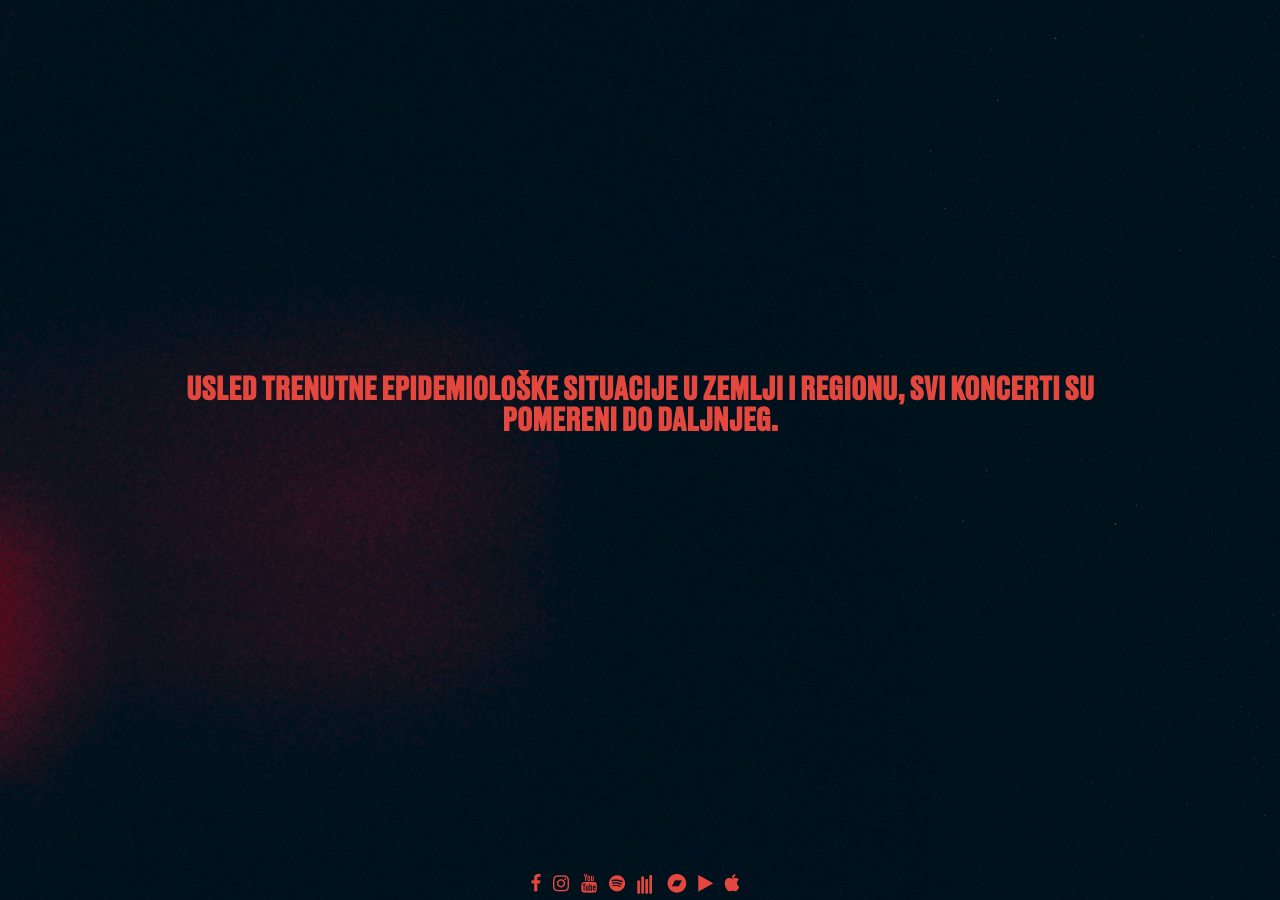
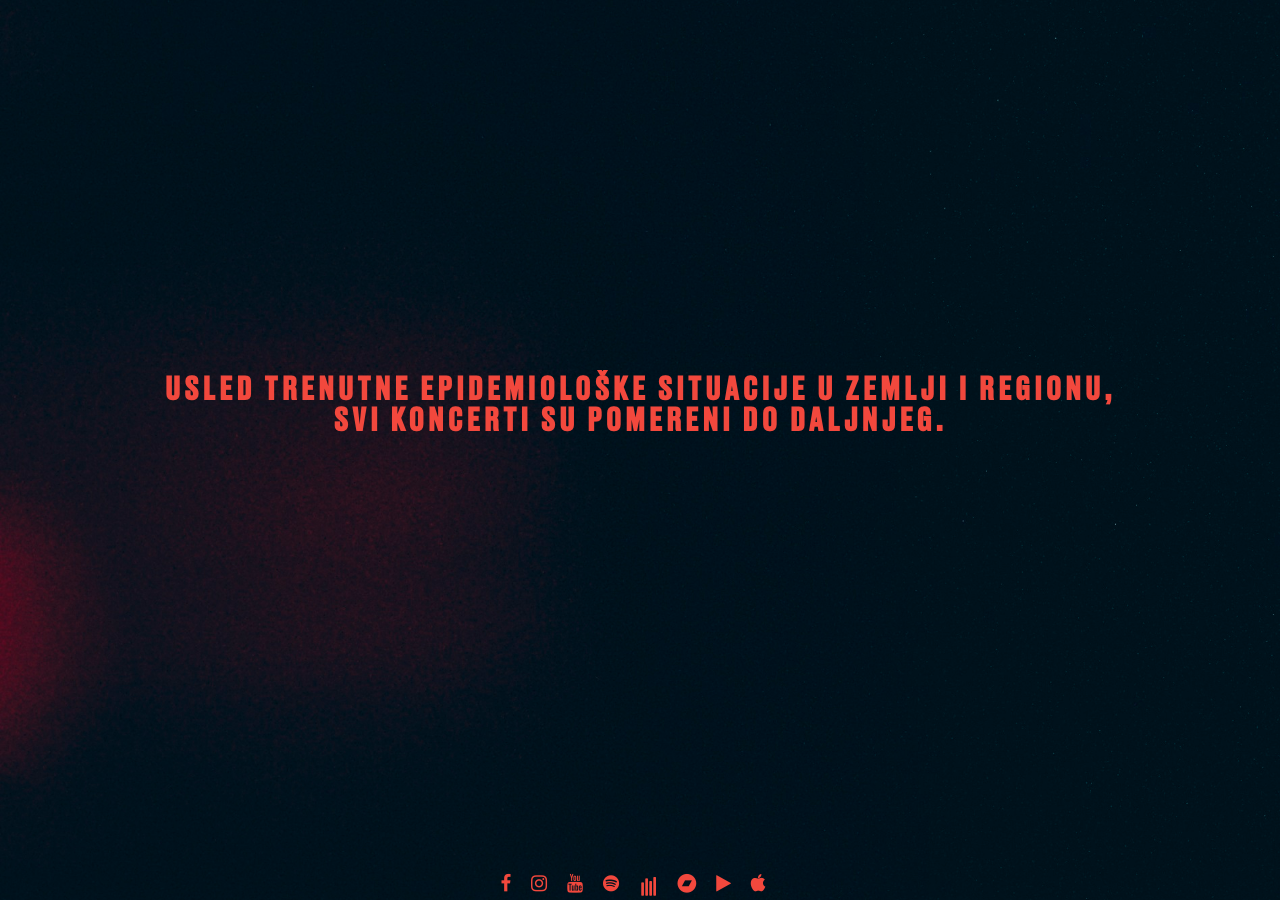
Before and after one commit to buckesidi/buckesidi.github.io, a Jekyll site: the page built from koncerti.md, in a window 1280 px wide. Built offline with Jekyll 4.4.1, drawn with Linux system fonts in a browser that asks for light colours.

Commit message:
organized colors and fonts

```diff
--- a/css/main.css
+++ b/css/main.css
@@ -16,7 +16,7 @@
 
 html,
 body {
-    background: #0d101c;
+    background: #131422;
     margin: 0;
     min-height: 100vh;
     position: relative;
@@ -30,8 +30,6 @@ body {
     background-size: cover;
     min-height: 100vh;
     -webkit-font-smoothing: antialiased;
-    font-family: 'Barlow Condensed', sans-serif;
-    font-weight: bolder;
     display: flex;
     justify-content: center;
     align-items: center;
@@ -39,6 +37,8 @@ body {
 
 body {
     font-family: 'DrukText', sans-serif;
+    font-weight: bolder;
+    letter-spacing: 4px;
 }
 
 img {
@@ -58,9 +58,9 @@ img {
 
 .button {
   background-color: Transparent;
-  border-bottom: 0.1em solid #e4473d;
+  border-bottom: 0.1em solid #f2483d;
   padding: 0.2em;
-  color: #e4473d;
+  color: #f2483d;
   text-align: center;
   text-decoration: none;
   display: inline-block;
@@ -76,7 +76,7 @@ h2 {
     text-align: center;
     font-size: 2.5rem;
     font-style: normal;
-    color: #e4473d;
+    color: #f2483d;
     text-decoration: none;
 }
 
@@ -145,7 +145,7 @@ iframe {
 }
 
 footer {
-    color: #e4473d;
+    color: #f2483d;
     margin: 2rem 0 .5rem 0 ;
     text-align: center;
     position: absolute;
@@ -153,7 +153,7 @@ footer {
 }
 
 footer a {
-    color: #e4473d;
+    color: #f2483d;
     font-size: 1.5rem;
     line-height: 1.7rem;
     margin-top: .3rem;
```
